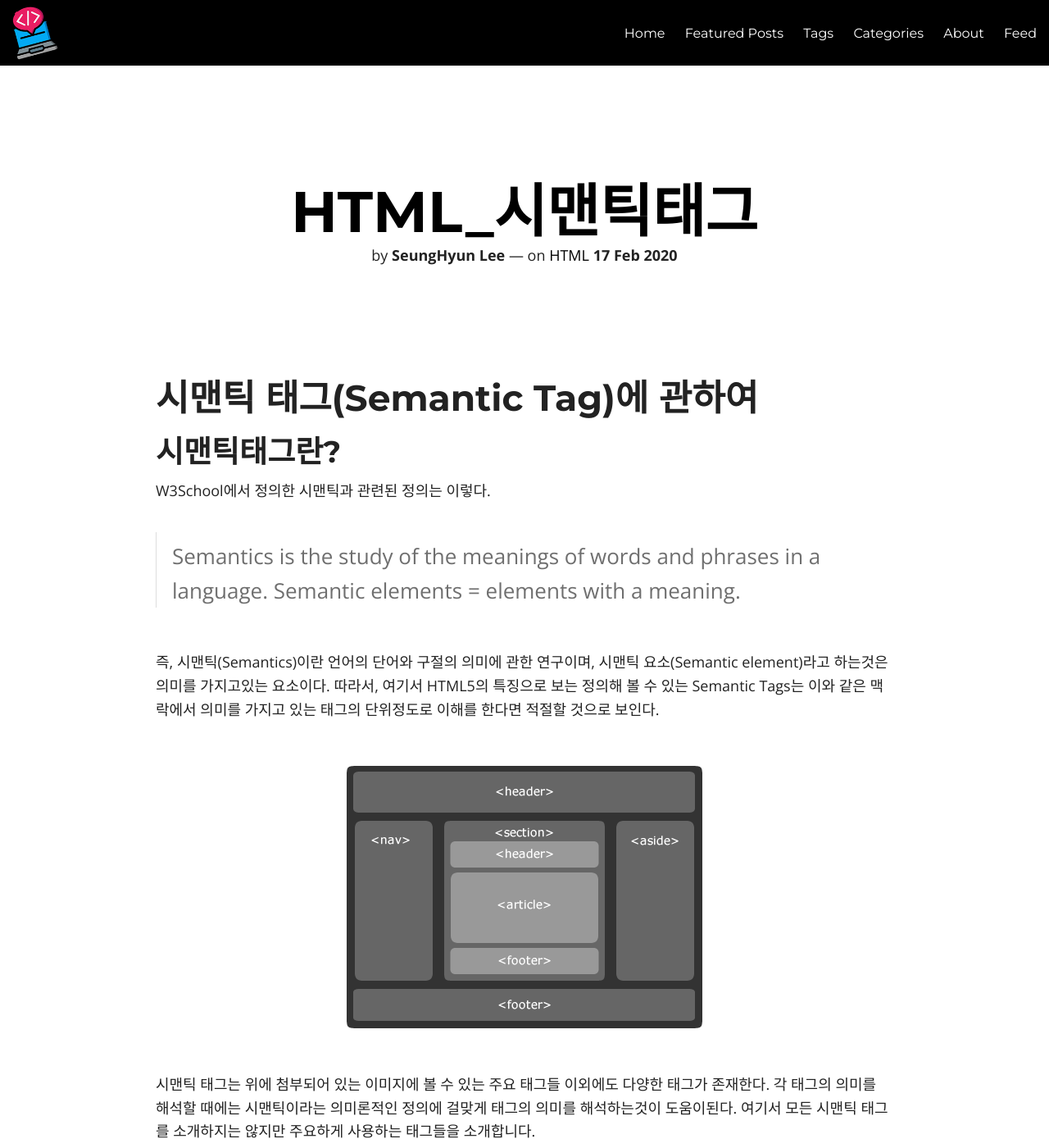
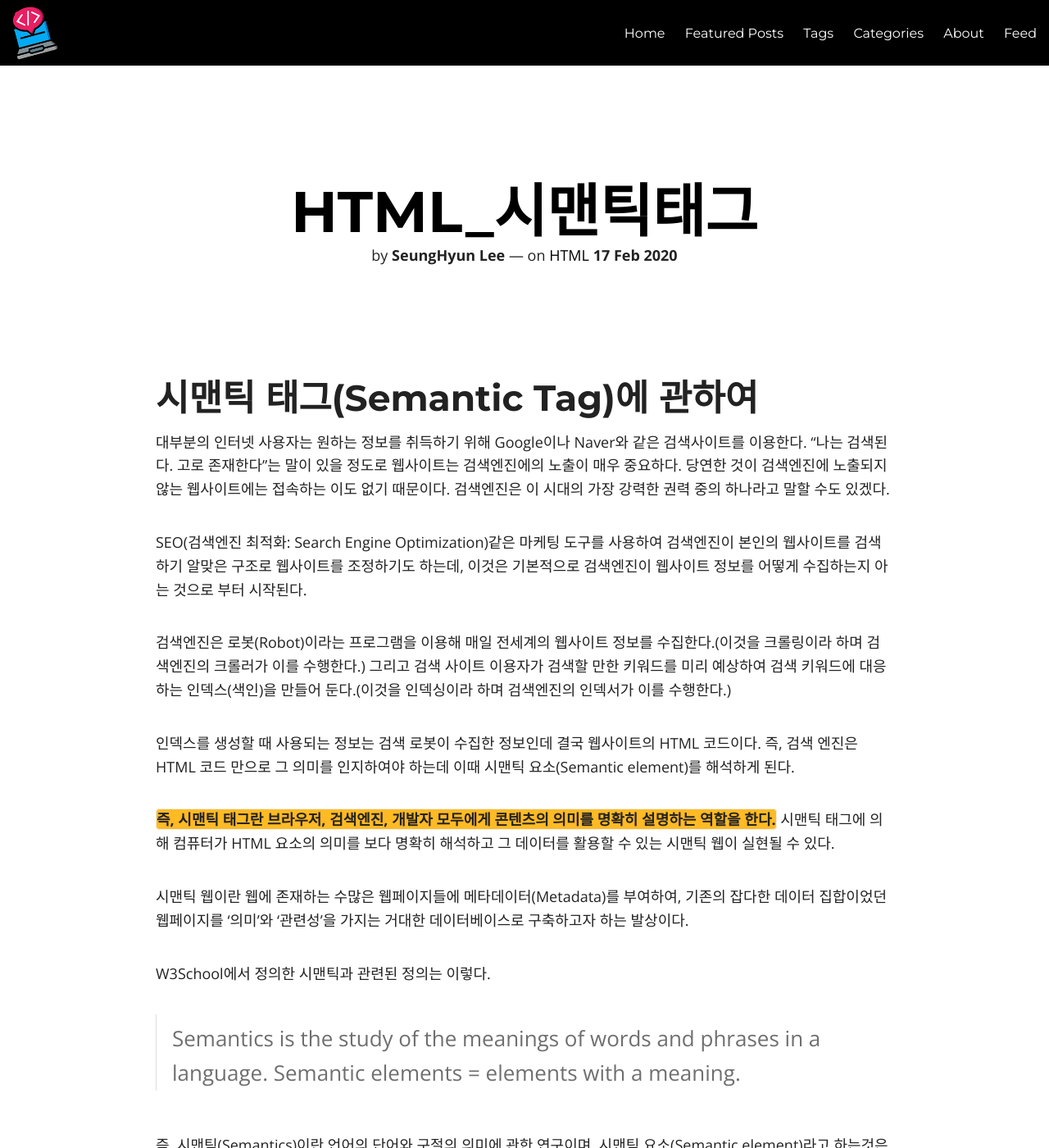
Before and after one commit to lsh58/lsh58.github.io, a Jekyll site: the page built from _posts/2020-02-17-HTML_시맨틱태그.md, in a window 1280 px wide and 1400 px high. Shown: the whole window at 82% size. Built offline with Jekyll 4.4.1, drawn with Linux system fonts in a browser that asks for light colours; nearby versions of some CDN libraries; comment, search, counter and statistics services are not loaded; some of the changed text lies outside the part shown.

Commit message:
Update 2020-02-17-HTML_시맨틱태그.md

```diff
--- a/_posts/2020-02-17-HTML_시맨틱태그.md
+++ b/_posts/2020-02-17-HTML_시맨틱태그.md
@@ -16,11 +16,22 @@ featured: true
 
 # 시맨틱 태그(Semantic Tag)에 관하여
 
-## 시맨틱태그란?
+대부분의 인터넷 사용자는 원하는 정보를 취득하기 위해 Google이나 Naver와 같은 검색사이트를 이용한다. “나는 검색된다. 고로 존재한다”는 말이 있을 정도로 웹사이트는 검색엔진에의 노출이 매우 중요하다. 당연한 것이 검색엔진에 노출되지 않는 웹사이트에는 접속하는 이도 없기 때문이다. 검색엔진은 이 시대의 가장 강력한 권력 중의 하나라고 말할 수도 있겠다.
+
+SEO(검색엔진 최적화: Search Engine Optimization)같은 마케팅 도구를 사용하여 검색엔진이 본인의 웹사이트를 검색하기 알맞은 구조로 웹사이트를 조정하기도 하는데, 이것은 기본적으로 검색엔진이 웹사이트 정보를 어떻게 수집하는지 아는 것으로 부터 시작된다.
+
+검색엔진은 로봇(Robot)이라는 프로그램을 이용해 매일 전세계의 웹사이트 정보를 수집한다.(이것을 크롤링이라 하며 검색엔진의 크롤러가 이를 수행한다.) 그리고 검색 사이트 이용자가 검색할 만한 키워드를 미리 예상하여 검색 키워드에 대응하는 인덱스(색인)을 만들어 둔다.(이것을 인덱싱이라 하며 검색엔진의 인덱서가 이를 수행한다.)
+
+인덱스를 생성할 때 사용되는 정보는 검색 로봇이 수집한 정보인데 결국 웹사이트의 HTML 코드이다. 즉, 검색 엔진은 HTML 코드 만으로 그 의미를 인지하여야 하는데 이때 시맨틱 요소(Semantic element)를 해석하게 된다.
+
+<span class="orange">즉, 시맨틱 태그란 브라우저, 검색엔진, 개발자 모두에게 콘텐츠의 의미를 명확히 설명하는 역할을 한다.</span> 시맨틱 태그에 의해 컴퓨터가 HTML 요소의 의미를 보다 명확히 해석하고 그 데이터를 활용할 수 있는 시맨틱 웹이 실현될 수 있다.
+
+시맨틱 웹이란 웹에 존재하는 수많은 웹페이지들에 메타데이터(Metadata)를 부여하여, 기존의 잡다한 데이터 집합이었던 웹페이지를 ‘의미’와 ‘관련성’을 가지는 거대한 데이터베이스로 구축하고자 하는 발상이다.
+
 W3School에서 정의한 시맨틱과 관련된 정의는 이렇다.
 
->Semantics is the study of the meanings of words and phrases in a language.
->Semantic elements = elements with a meaning.
+> Semantics is the study of the meanings of words and phrases in a language.
+> Semantic elements = elements with a meaning.
 
 즉, 시맨틱(Semantics)이란 언어의 단어와 구절의 의미에 관한 연구이며, 시맨틱 요소(Semantic element)라고 하는것은 의미를 가지고있는 요소이다.
 따라서, 여기서 HTML5의 특징으로 보는 정의해 볼 수 있는 Semantic Tags는 이와 같은 맥락에서 의미를 가지고 있는 태그의 단위정도로 이해를 한다면 적절할 것으로 보인다.
@@ -29,24 +40,26 @@ W3School에서 정의한 시맨틱과 관련된 정의는 이렇다.
 
 시맨틱 태그는 위에 첨부되어 있는 이미지에 볼 수 있는 주요 태그들 이외에도 다양한 태그가 존재한다. 각 태그의 의미를 해석할 때에는 시맨틱이라는 의미론적인 정의에 걸맞게 태그의 의미를 해석하는것이 도움이된다. 여기서 모든 시맨틱 태그를 소개하지는 않지만 주요하게 사용하는 태그들을 소개합니다.
 
-- ### header
-``<head>``태그는 ``<body>``태그 이전에 쓰이는 HTML태그이지만 ``<header>``태그는 ``<body>``태그 안에서 제목 혹은 머리말을 표현하기 위해 사용되는 태그이다.
-- ### nav
-‘네비게이션 바’라고 불리는 메뉴바와 같은 것들을 포함하는 태그이다.
-- ### section
-관심사에 따라서 구획을 구분하기 위한 태그이다. 이 또한 ``<article>``태그와 같이 ``<h1> ~ <h6>``의 제목태그를 담는것을 권고한다. 이를 통해 해당 섹션의 관심사가 무엇인지 검색 로봇에 알려줄 수 있다.
-- ### article
-관심사에 따라서 글을 작성하기 위해 작성되는 독립적인 요소입니다. 또한, ``<h1> ~ <h6>``의 제목 요소를 가지는 것을 권고한다.
-- ### main
-페이지의 메인 컨텐츠를 담는 태그이다. 한 페이지에 한번 쓰일 수 있다.
-- ### aside
-주요한 주제가 아닌 부차적인 내용을 담는 태그입니다. ``<article>``태그안에 들어갈 수도있고 외부에 존재할 수도 있습니다. 외부에 존재하는 경우 기존의 ``<div class=sidebar>``과 같은 역할을 한다.
-- ### footer
-footer라는 이름에서 알 수 있듯, 웹페이지의 발 부분, 즉 하단을 나타내는데 사용되는 태그이다. 웹페이지의 저작권, 상표, 연락처, 회사 주소와같은 웹 페이지의 메인 컨텐츠는 아니지만 게시되어야 하는 부가적인 정보를 가지는 태그이다.
-
+-   ### header
+    `<head>`태그는 `<body>`태그 이전에 쓰이는 HTML태그이지만 `<header>`태그는 `<body>`태그 안에서 제목 혹은 머리말을 표현하기 위해 사용되는 태그이다.
+-   ### nav
+    ‘네비게이션 바’라고 불리는 메뉴바와 같은 것들을 포함하는 태그이다.
+-   ### section
+    관심사에 따라서 구획을 구분하기 위한 태그이다. 이 또한 `<article>`태그와 같이 `<h1> ~ <h6>`의 제목태그를 담는것을 권고한다. 이를 통해 해당 섹션의 관심사가 무엇인지 검색 로봇에 알려줄 수 있다.
+-   ### article
+    관심사에 따라서 글을 작성하기 위해 작성되는 독립적인 요소입니다. 또한, `<h1> ~ <h6>`의 제목 요소를 가지는 것을 권고한다.
+-   ### main
+    페이지의 메인 컨텐츠를 담는 태그이다. 한 페이지에 한번 쓰일 수 있다.
+-   ### aside
+    주요한 주제가 아닌 부차적인 내용을 담는 태그입니다. `<article>`태그안에 들어갈 수도있고 외부에 존재할 수도 있습니다. 외부에 존재하는 경우 기존의 `<div class=sidebar>`과 같은 역할을 한다.
+-   ### footer
+    footer라는 이름에서 알 수 있듯, 웹페이지의 발 부분, 즉 하단을 나타내는데 사용되는 태그이다. 웹페이지의 저작권, 상표, 연락처, 회사 주소와같은 웹 페이지의 메인 컨텐츠는 아니지만 게시되어야 하는 부가적인 정보를 가지는 태그이다.
 
 ## 시맨틱 태그의 필요성
+
 웹 페이지의 소스코드 부분은 겉으로만 이쁘게 보인다면 웹 페이지를 사용하는 사용자에게는 문제가 되지 않는다. 하지만 웹 페이지를 만들어내는 기계는 소스코드에서 태그의 내용에 따라 내용을 추출하여 사용자에게 보여준다.
 따라서, 검색 엔진이 데이터를 효율적으로 추출하여 더욱 의미있는 검색결과를 만들어 내기 위해서는 태그에 의미를 담아 검색엔진이 이해할 수 있도록 돕는것이 좋은 방법일 수 있다.
 
 또한, 검색엔진은 물론 각 태그의 의미를 명확하게함으로써 웹 사이트에 접근성을 높이는 의미있는 결과를 낳을 수 있다. 예를 들면, 시각장애인과 같은 경우 듣는것으로 의존하여 웹을 사용하는데 이때, 적절하게 시맨틱 태그가 연결되어 있다면, 해당 부분이 어떤 내용이고 어떤 의미를 담고 있는지 올바르게 선별하여 들어볼수 있는 높은 접근성을 제공할 수 있다.
+
+출처 : https://poiemaweb.com/
```
